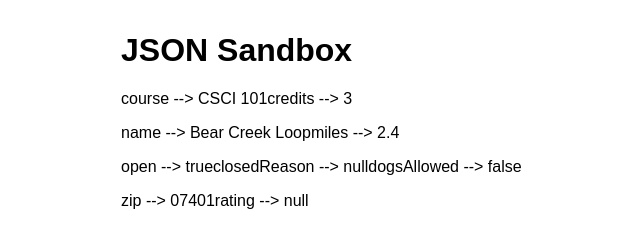
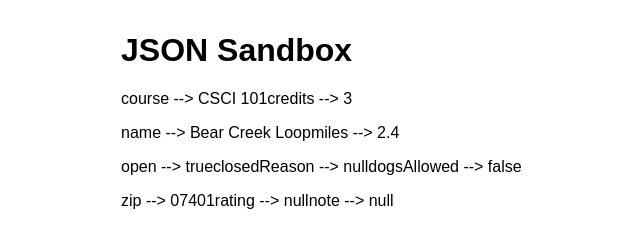
Before and after one commit to steverobinett/CSCI211-Fall26-Robinett, a plain HTML site: page JSON-starter/json-basic/index.html in a window 1280 px wide. Shown: the full height of the page, 199-839 px from the left. Drawn offline with Linux system fonts and the light colour scheme.

Commit message:
lab completion

```diff
--- a/JSON-starter/json-basic/app.js
+++ b/JSON-starter/json-basic/app.js
@@ -1,5 +1,5 @@
 /*
-Each of these strings (s1 ...s5) contains an error in
+Each of these strings (s1 ...s4) contains an error in
 JSON construction.In this lab, we will:
   1. take the examples one at a time and see the
      error in the dev tools console
@@ -10,13 +10,10 @@ JSON construction.In this lab, we will:
 
 //In a real-world scenario, these strings would be coming in
 // from an extenal call (API call, some other function)
-const s1 = `{'course': 'CSCI 101', 'credits': 3}`;
-
-const s2 = `{"name": "Bear Creek Loop" "miles": 2.4,}`;
-
-const s3 = `{"open": True, "closedReason": None, "dogsAllowed": False}`;
-
-const s4 = `{"zip": "07401", "rating": NaN, "note": undefined}`;
+const s1 = `{"course": "CSCI 101", "credits": 3}`;
+const s2 = `{"name": "Bear Creek Loop", "miles": 2.4}`;
+const s3 = `{"open": true, "closedReason": null, "dogsAllowed": false}`;
+const s4 = `{"zip": "07401", "rating": null, "note": null}`;
 
 
 const results = document.querySelector("#results");
@@ -24,7 +21,20 @@ const results = document.querySelector("#results");
 //Here is where we check to see if parse() is successful
 // as we fix, just change the s1 to s2, etc
 
-let obj = JSON.parse(s1);
+let obj = JSON.parse(s4);
 for (const v of Object.values(obj)) {
   console.log(`${v}`);
 }
+
+let allExamples = [s1, s2, s3, s4];
+for(const example of allExamples){
+  let listStr = "";
+  let obj = JSON.parse(example);
+  let listItem = document.createElement("li");
+  for(const [key, value] of Object.entries(obj)){
+    listStr += `${key} --> ${value}`;
+    console.log(`${listStr}`);
+  }
+  listItem.textContent = listStr;
+  results.append(listItem);
+}
--- a/JSON-starter/json-basic/index.html
+++ b/JSON-starter/json-basic/index.html
@@ -4,7 +4,7 @@
   <meta charset="UTF-8">
   <title>Exercise 1: JSON Repair Shop</title>
   <link rel="stylesheet" href="styles.css">
-  <script src="app-solution.js" defer></script>
+  <script src="app.js" defer></script>
 </head>
 <body>
   <h1>JSON Sandbox</h1>
```
